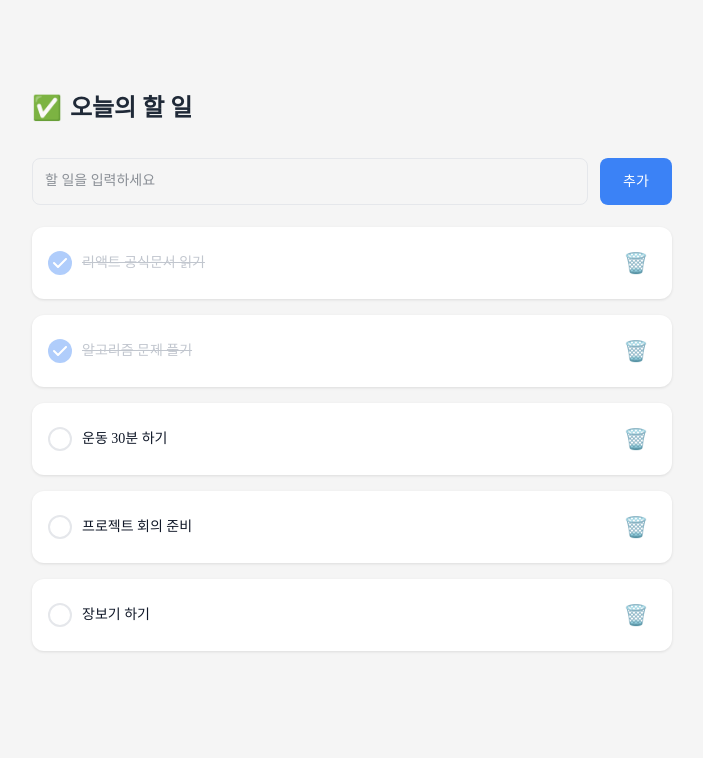
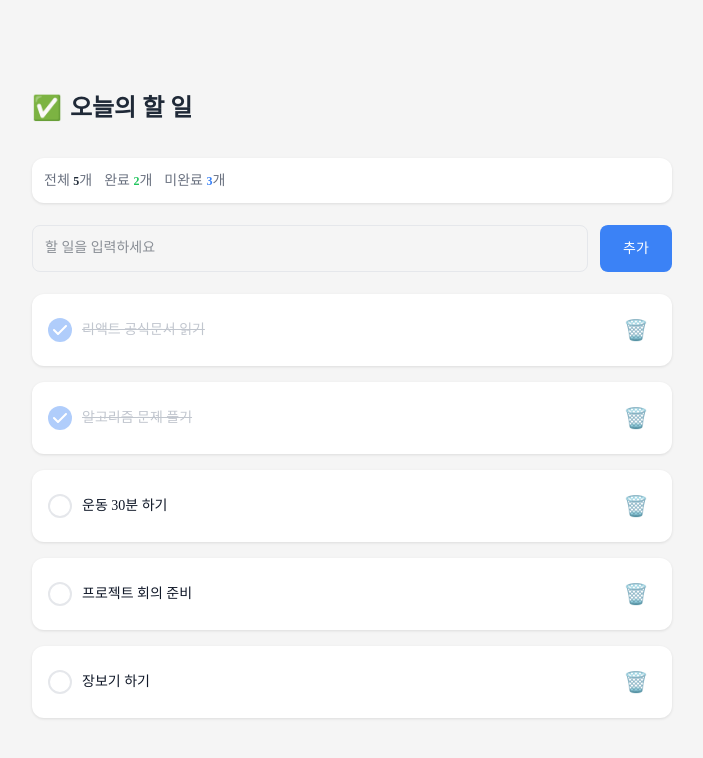
Before and after one commit to IT-Cotato/13th-Frontend-Assignment, a React (Vite) app: page / in a window 1280 px wide. Shown: the top 758 px of the page, without its empty margins (413-1116 px from the left). Built offline with nearby package versions, Linux system fonts and the light colour scheme.

Commit message:
feat: TodoState

```diff
--- a/src/App.tsx
+++ b/src/App.tsx
@@ -3,6 +3,7 @@ import TodoHeader from "./component/TodoHeader"
 import TodoList from "./component/TodoList"
 import TodoInput from "./component/TodoInput"
 import { useState } from "react";
+import TodoState from "./component/TodoState";
 
 interface TodoItem {
   id: number;
@@ -19,6 +20,11 @@ function App() {
     { id: 4, content: "프로젝트 회의 준비", isDone: false },
     { id: 5, content: "장보기 하기", isDone: false },
   ]);
+
+
+  const totalCount = todos.length;
+  const doneCount = todos.filter((todo) => todo.isDone).length;
+  const pendingCount = totalCount - doneCount;
 
   const handleAdd = (text: string) => {
     const newTodo: TodoItem = {
@@ -45,6 +51,11 @@ function App() {
     <>
     <div className="flex flex-col w-[640px] mt-[80px] ml-[445px] mr-[464px] gap-[22px]">
       <TodoHeader />
+      <TodoState
+        total={totalCount}
+        done={doneCount}
+        pending={pendingCount}
+      />
       <TodoInput onAdd={handleAdd} />
       {todos.length > 0 ? (
         <TodoList todos={todos} onToggle={handleToggle} onDelete={handleDelete} />
--- /dev/null
+++ b/src/component/TodoState.tsx
@@ -0,0 +1,15 @@
+interface TodoStateProps {
+  total: number;
+  done: number;
+  pending: number;
+}
+
+export default function TodoState({ total, done, pending }: TodoStateProps) {
+  return(
+    <div className="flex h-[45px] gap-3 px-3 py-4 items-center justify-start self-stretch bg-white rounded-[12px] shadow-[0_1px_3px_0_rgba(0,0,0,0.10)]">
+      <p className="text-text-secondary text-body leading-[21px]">전체 <span className="font-[600] text-text">{total}</span>개</p>
+      <p className="text-text-secondary text-body leading-[21px]">완료 <span className="font-[600] text-success">{done}</span>개</p>
+      <p className="text-text-secondary text-body leading-[21px]">미완료 <span className="font-[600] text-primary">{pending}</span>개</p>
+    </div>
+  )
+}
```
